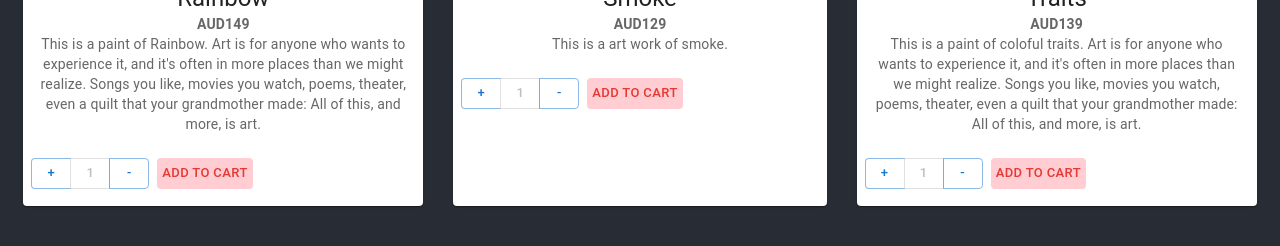
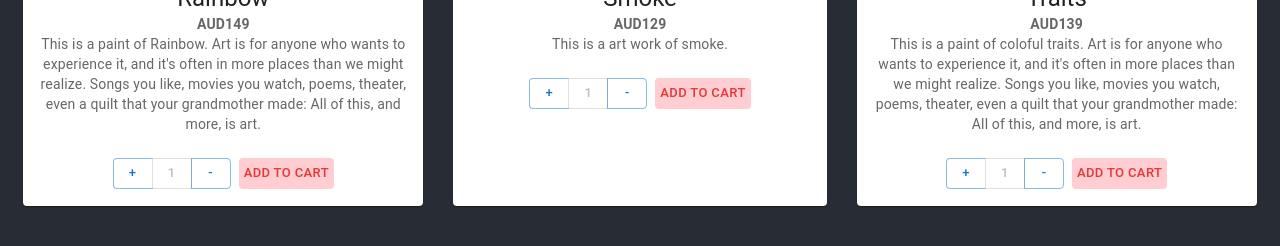
Before and after one commit to Ethan-LN/shopping-cart, a React (Create React App) app: page / in a window 1280 px wide. Shown: the part 658-904 px from the top of the page. Built offline with nearby package versions, Linux system fonts and the light colour scheme.

Commit message:
center the button group

```diff
--- a/src/components/Product.css
+++ /dev/null
@@ -1,4 +0,0 @@
-.card__button {
-    justify-content: center;
-    align-items: center;
-}
--- a/src/components/Product.js
+++ b/src/components/Product.js
@@ -63,7 +63,7 @@ export default function Product(props) {
           {props.description}
         </Typography>
       </CardContent>
-      <CardActions className='card__button' >
+      <CardActions style={{justifyContent:"center"}} >
         <CountButtons />
         <Button sx={{ backgroundColor: red[100], color: red[600]}}  onClick={addCart} size="small">add to cart</Button>
       </CardActions>
```
